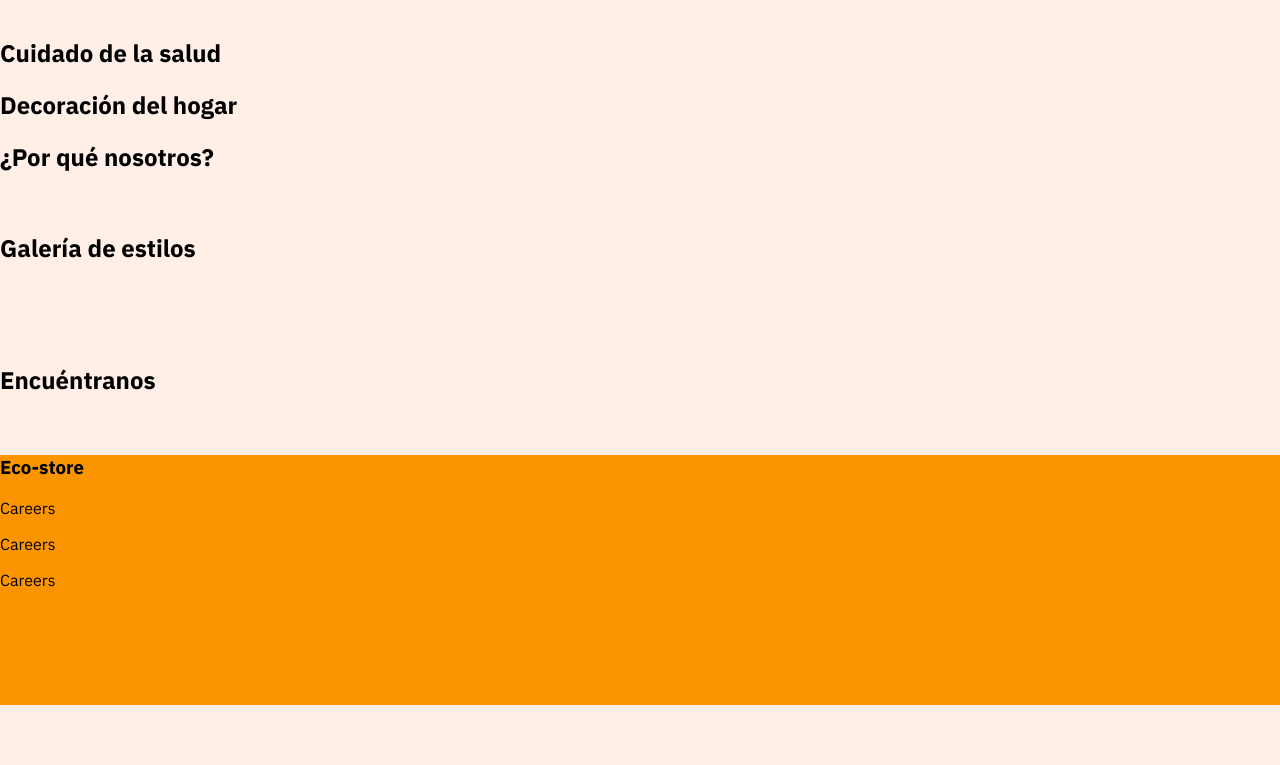
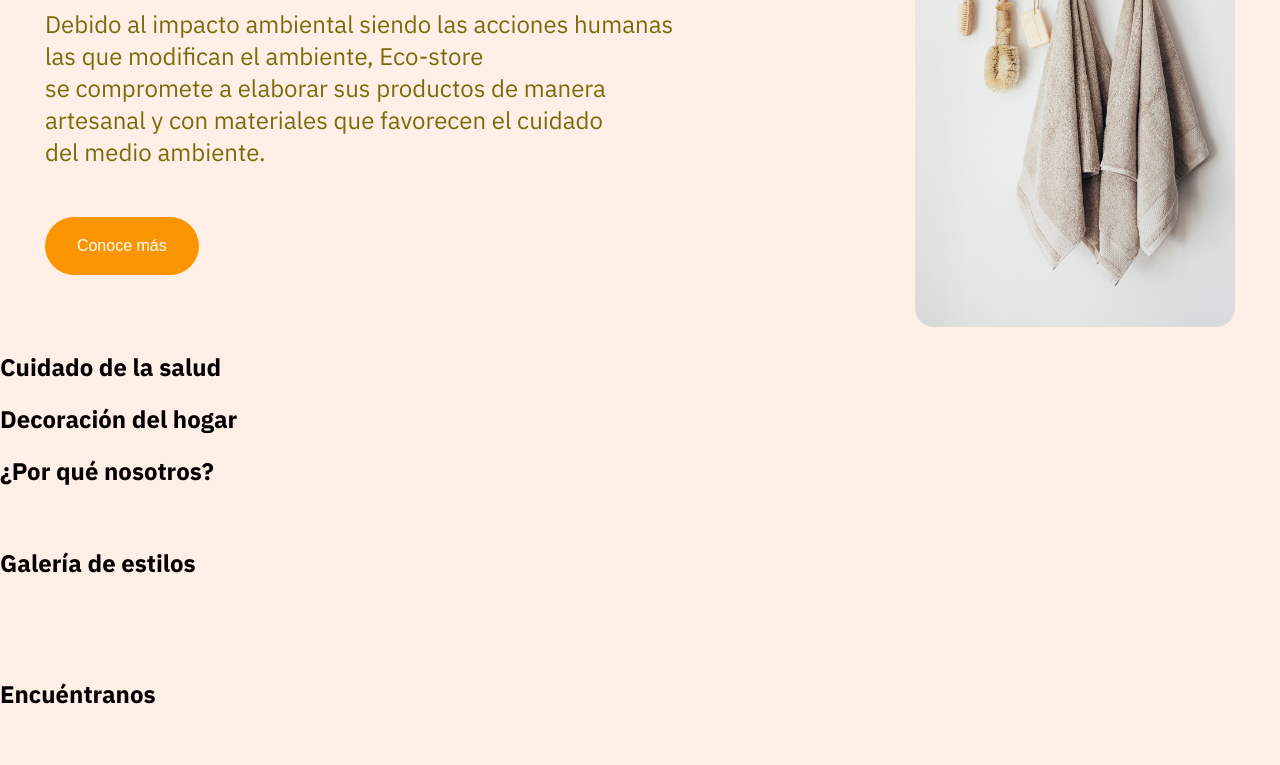
Before and after one commit to christefs/LandingPage-SASS, a plain HTML site: page index.html in a window 1280 px wide. Shown: the part 263-1028 px from the top of the page. Before the commit the page ends 968 px from the top, so only its background shows below. Drawn offline with Linux system fonts and the light colour scheme.

Commit message:
Estructura de la sección main

```diff
--- a/index.html
+++ b/index.html
@@ -35,11 +35,15 @@
         <article>
             <div class="impact-section">
                 <h1>Impacto ecológico</h1>
-                <p>Debido al impacto ambiental siendo las acciones humanas las que modifican el ambiente, Eco-store se compromete a elaborar sus productos de manera artesanal y con materiales que favorecen el cuidado del medio ambiente.</p>
+                <p>Debido al impacto ambiental siendo las acciones humanas <br>
+                     las que modifican el ambiente, Eco-store <br>
+                      se compromete a elaborar sus productos de manera <br>
+                       artesanal y con materiales que favorecen el cuidado <br>
+                        del medio ambiente.</p>
                 <button>Conoce más</button>
             </div>
             <div class="image-section">
-                <img src="" alt="">
+                <img src="./assets/img/main-2.jpg" alt="">
             </div>
         </article>
         <section class="product-section">
--- a/scss/main.scss
+++ b/scss/main.scss
@@ -2,7 +2,9 @@ $primary-color: #FFEFE7;
 $secondary-color: #FFDAC6;
 $tertiary-color: #BABD8D;
 $primary-text-color: #7C6A0A;
+$quaternion-color: #FA9500;
 $font-stack: 'IBM Plex Sans', sans-serif;
+$paragraph-size: 1.5em;
 
 body {
     margin: 0px;
@@ -21,7 +23,7 @@ nav {
     color: $primary-text-color;
     padding: 15px;
     p{
-        font-size: 1.5em;
+        font-size: $paragraph-size;
         padding-left: 30px;
     }
     .icons{
@@ -38,9 +40,51 @@ nav {
 main {
     background-color: $primary-color;
 }*/
+article {
+    width: auto;
+    color: $primary-text-color;
+    padding-left: 45px;
+    padding-right: 45px;
+    display: flex;
+    justify-content: space-between;
+/*
+    .impact-section {
+        width: 50%;
+        background-color: whitesmoke;
+    }*/
+    .impact-section {
+        display: flex;
+        flex-direction: column;
+        padding-top: 50px;
+        gap: 25px;
+    }
+    h1 {
+        font-size: 3em;
+        padding: 0px;
+        margin: 0px;
+    }
+    p {
+        font-size: $paragraph-size;
+    }
+    button {
+        width: 12vw;
+        padding: 20px;;
+        background-color: $quaternion-color;
+        border-style: none;
+        border-radius: 35px;
+        color: white;
+        font-size: 1em;
+    }
+
+    img {
+        width: 25vw;
+        border-radius: 19px;
+    }
+
+}
 
 footer {
-    $background: #FA9500;
+    $background: $quaternion-color;
     background-color: $background;
     width: 100%;
     height: 250px;
```
Also changed, not shown: css/main.css, 1 other file.
